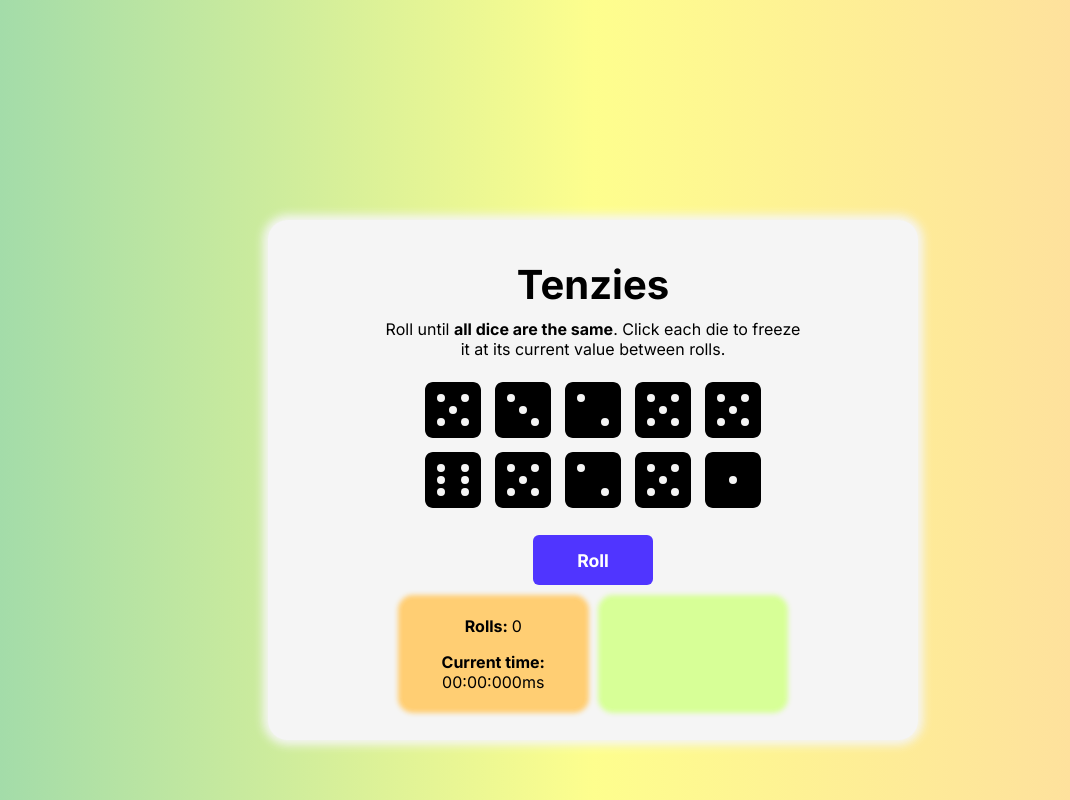
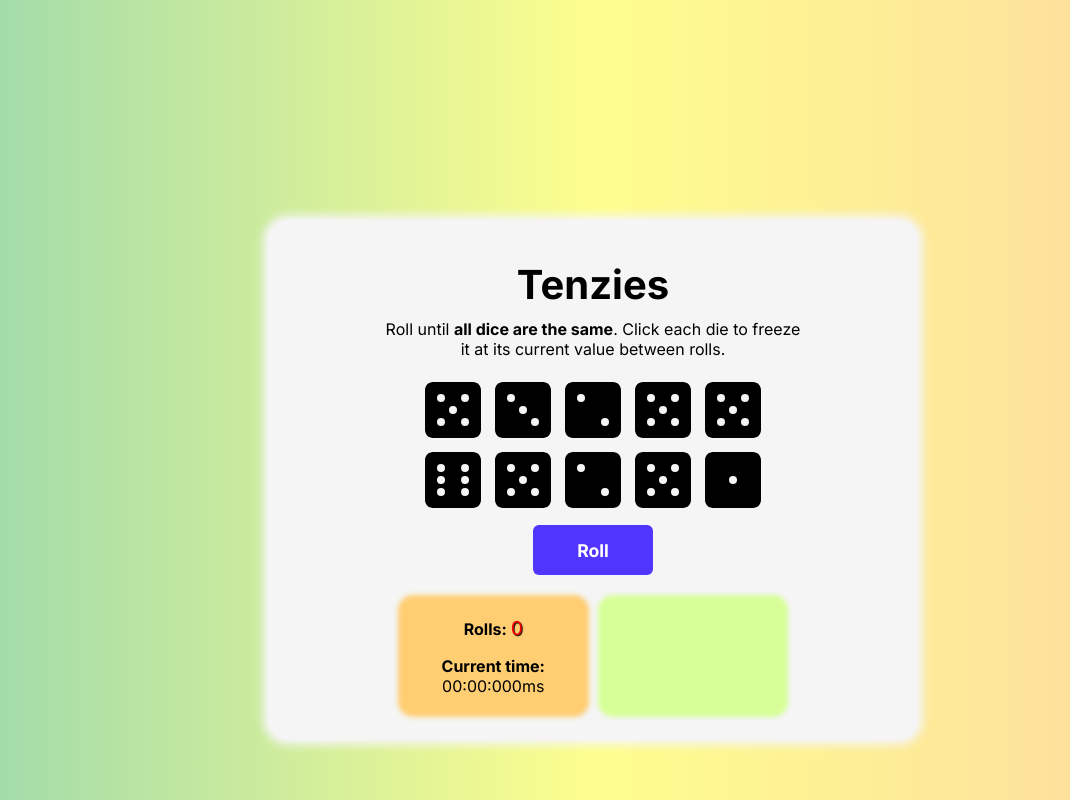
Before and after one commit to fred-gutierrez/Tenzies-Game, a React (Vite) app: page / in a window 1280 px wide. Shown: the top 800 px of the page, without its empty margins (47-1117 px from the left). Built offline with nearby package versions, Linux system fonts and the light colour scheme.

Commit message:
Added conditional rendering styles to current and best rolls

```diff
--- a/src/App.jsx
+++ b/src/App.jsx
@@ -154,4 +154,3 @@ export default function App() {
 }
 
 // TODO: 1 - Format the best time correctly (00:00:00ms)
-// TODO: 2 - Style the sections for Current and Best (Stats)
--- a/src/components/Die.jsx
+++ b/src/components/Die.jsx
@@ -1,5 +1,4 @@
 import { FontAwesomeIcon } from "@fortawesome/react-fontawesome";
-import Stats from "./Stats";
 
 export default function Die(props) {
   const styles = {
--- a/src/components/Stats.jsx
+++ b/src/components/Stats.jsx
@@ -1,11 +1,18 @@
 import React from "react";
 
 export default function Stats(props) {
+  const conditionalStyles = {
+    color: props.rollClicks < props.bestRoll ? "#00FF00" : "#FF0000",
+  };
+
   return (
     <div className="stats-container">
       <section className="current-section">
         <p>
-          Rolls: <span className="current-rolls">{props.rollClicks}</span>
+          Rolls:{" "}
+          <span className="current-rolls" style={conditionalStyles}>
+            {props.rollClicks}
+          </span>
         </p>
         <p>
           Current time:{" "}
--- a/src/styles/main.css
+++ b/src/styles/main.css
@@ -3,7 +3,6 @@
   display: grid;
   grid-template: auto auto/repeat(5, 1fr);
   gap: 20px;
-  margin-bottom: 30px;
   margin-top: 10px;
 }
 
@@ -66,6 +65,8 @@
 }
 .current-section .current-rolls {
   font-weight: 500;
+  font-size: 1.2rem;
+  text-shadow: 1px 1px 1px #000000;
 }
 
 .best-section {
@@ -77,8 +78,10 @@
   border-radius: 10px;
 }
 .best-section .best-rolls {
+  font-size: 1.2rem;
   font-weight: 500;
-  color: rgb(0, 0, 0);
+  color: #ffbf00;
+  text-shadow: 1px 1px 1px #000000;
 }
 
 * {
@@ -134,6 +137,7 @@ main {
   font-size: 1.1rem;
   font-weight: bold;
   cursor: pointer;
+  margin: 20px 0 10px 0;
 }
 
 .roll-dice:focus {
--- a/src/styles/sass/_die.scss
+++ b/src/styles/sass/_die.scss
@@ -2,7 +2,6 @@
   display: grid;
   grid-template: auto auto / repeat(5, 1fr);
   gap: 20px;
-  margin-bottom: 30px;
   margin-top: 10px;
 }
 
--- a/src/styles/sass/_stats.scss
+++ b/src/styles/sass/_stats.scss
@@ -17,6 +17,8 @@
   }
   .current-rolls {
     font-weight: 500;
+    font-size: 1.2rem;
+    text-shadow: 1px 1px 1px #000000;
   }
 }
 
@@ -28,7 +30,9 @@
   font-weight: bold;
   border-radius: 10px;
   .best-rolls {
+    font-size: 1.2rem;
     font-weight: 500;
-    color: rgb(0, 0, 0);
+    color: #ffbf00;
+    text-shadow: 1px 1px 1px #000000;
   }
 }
--- a/src/styles/sass/main.scss
+++ b/src/styles/sass/main.scss
@@ -74,6 +74,7 @@ main {
   font-size: 1.1rem;
   font-weight: bold;
   cursor: pointer;
+  margin: 20px 0 10px 0;
 }
 
 .roll-dice:focus {
```
Also changed, not shown: 1 other file (tests, documents, lock files or other folders).
